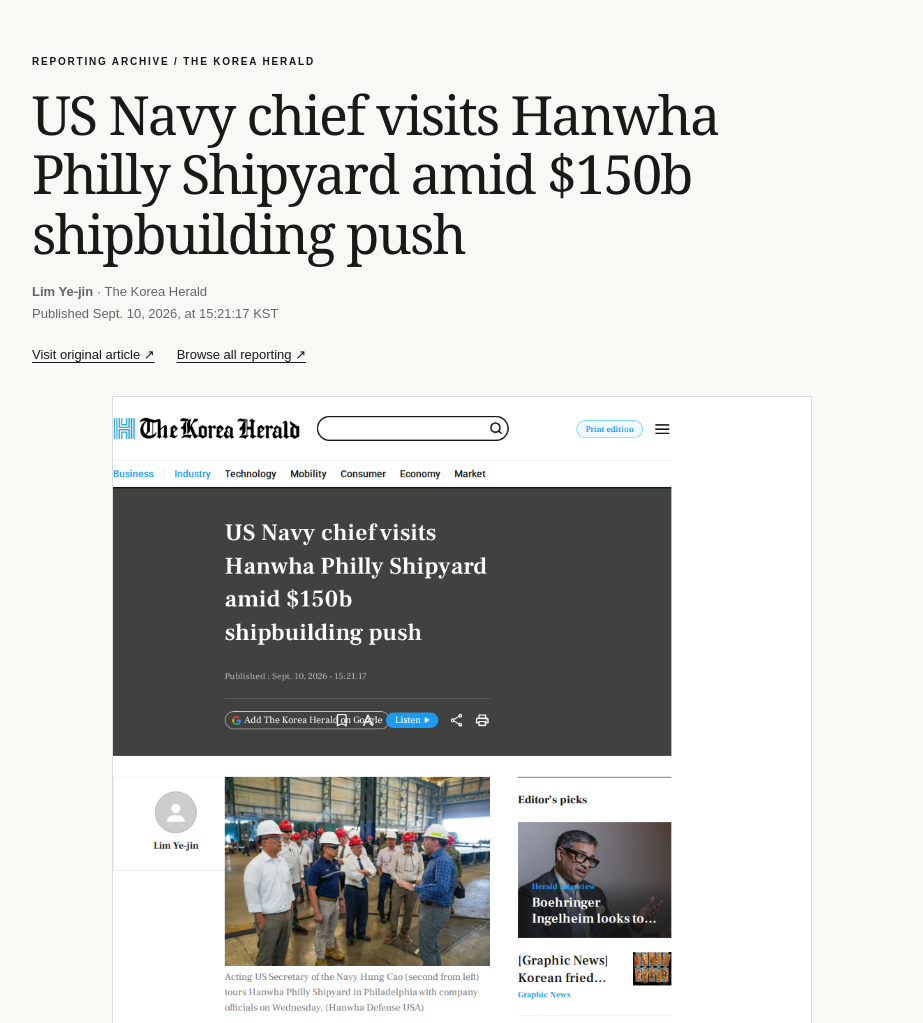
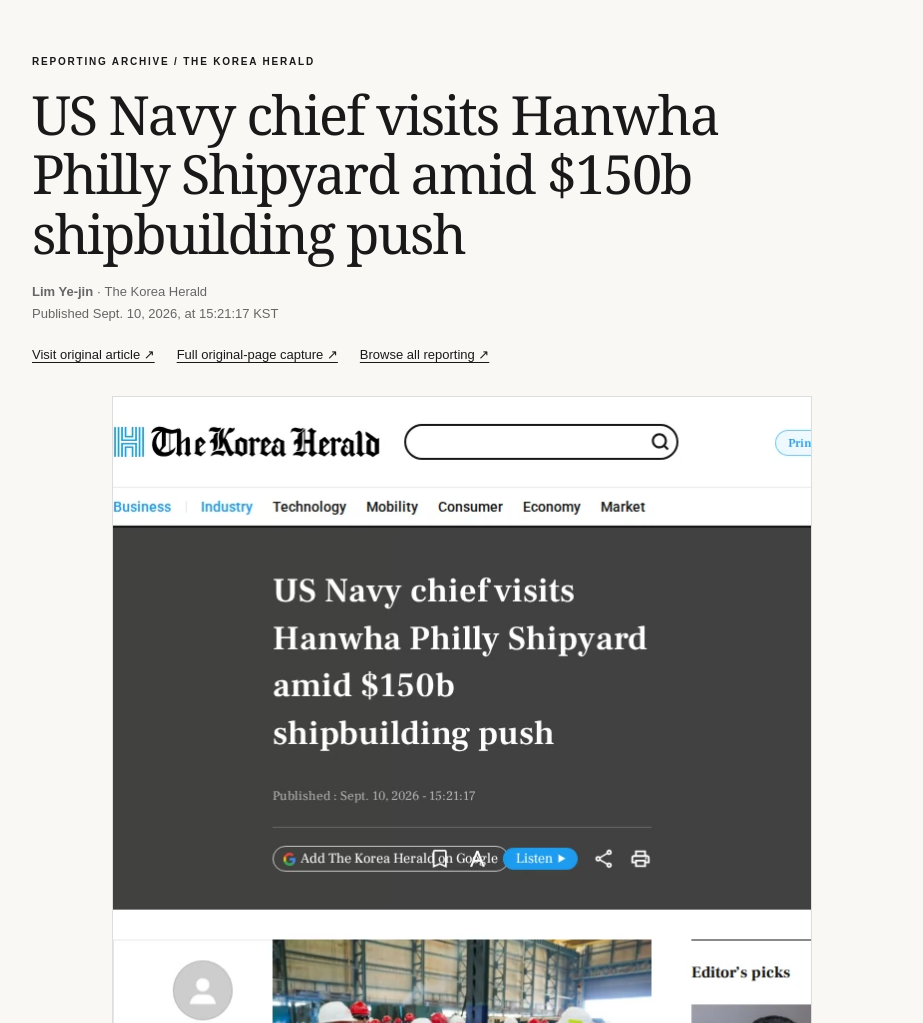
Before and after one commit to ontherecord-lim/ontherecord-lim.github.io, a plain HTML site: page archive/10869373/index.html in a window 1280 px wide. Shown: the part 77-1100 px from the top of the page, without its empty margins (178-1101 px from the left). Drawn offline with Linux system fonts and the light colour scheme.

Commit message:
Display focused publisher masthead and Lim Ye-jin byline on Hanwha archive

```diff
--- a/archive/10869373/index.html
+++ b/archive/10869373/index.html
@@ -40,9 +40,9 @@
   <p class="eyebrow">Reporting archive / <strong>The Korea Herald</strong></p>
   <h1>US Navy chief visits Hanwha Philly Shipyard amid $150b shipbuilding push</h1>
   <p class="meta"><strong>Lim Ye-jin</strong> · The Korea Herald<br>Published Sept. 10, 2026, at 15:21:17 KST</p>
-  <div class="actions"><a href="https://www.koreaherald.com/article/10869373" target="_blank" rel="noopener noreferrer">Visit original article ↗</a><a href="../../archive/">Browse all reporting ↗</a></div>
+  <div class="actions"><a href="https://www.koreaherald.com/article/10869373" target="_blank" rel="noopener noreferrer">Visit original article ↗</a><a href="../../assets/article-captures/10869373.png" target="_blank" rel="noopener noreferrer">Full original-page capture ↗</a><a href="../../archive/">Browse all reporting ↗</a></div>
   <figure class="capture">
-    <img src="../../assets/article-captures/10869373.png" width="700" height="1600" loading="eager" alt="Archived full-page screenshot of The Korea Herald article US Navy chief visits Hanwha Philly Shipyard amid $150b shipbuilding push" onerror="this.hidden=true;document.getElementById('capture-note').hidden=false;document.querySelector('details').open=true">
+    <img src="../../assets/article-captures/10869373_article.webp" width="560" height="3020" loading="eager" alt="Archived published-page screenshot showing The Korea Herald masthead, reporter Lim Ye-jin and article US Navy chief visits Hanwha Philly Shipyard amid $150b shipbuilding push" onerror="this.hidden=true;document.getElementById('capture-note').hidden=false;document.querySelector('details').open=true">
     <p id="capture-note" hidden>The image capture is unavailable. The article text is preserved below.</p>
     <figcaption>Portfolio reference copy of the published article. Original publisher: The Korea Herald.</figcaption>
   </figure>
```
